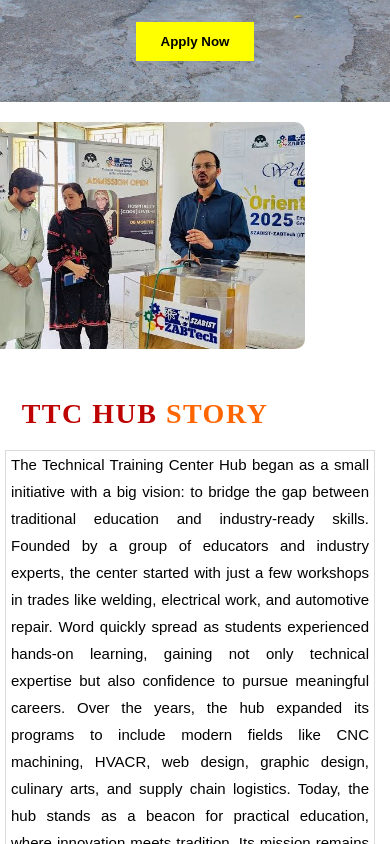
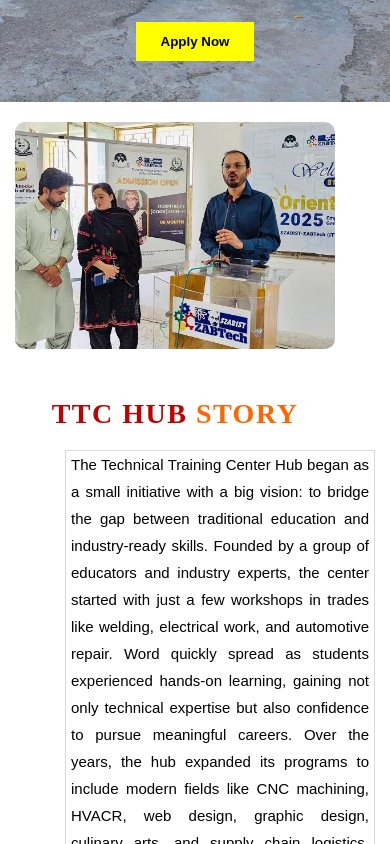
Before and after one commit to NazoBarakzai/ttchub, a plain HTML site: page index.html in a window 390 px wide. Shown: the part 740-1584 px from the top of the page. Drawn offline with Linux system fonts and the light colour scheme.

Commit message:
Update style.css

```diff
--- a/style.css
+++ b/style.css
@@ -492,7 +492,7 @@ text-justify: inter-word;
         align-items: center;
         text-align: center;
         gap: 20px;
-         margin-left:-100px;
+         margin-left:-40px;
     }
 
     .storyPic{
```
